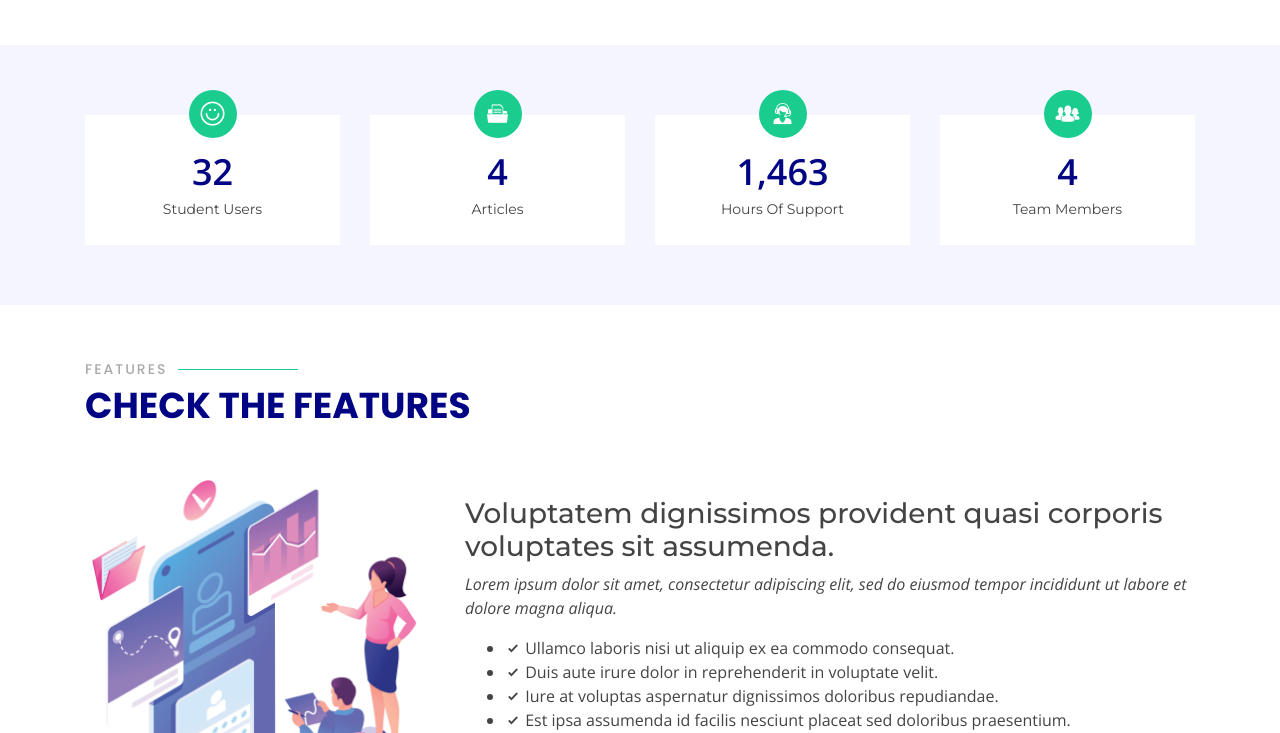
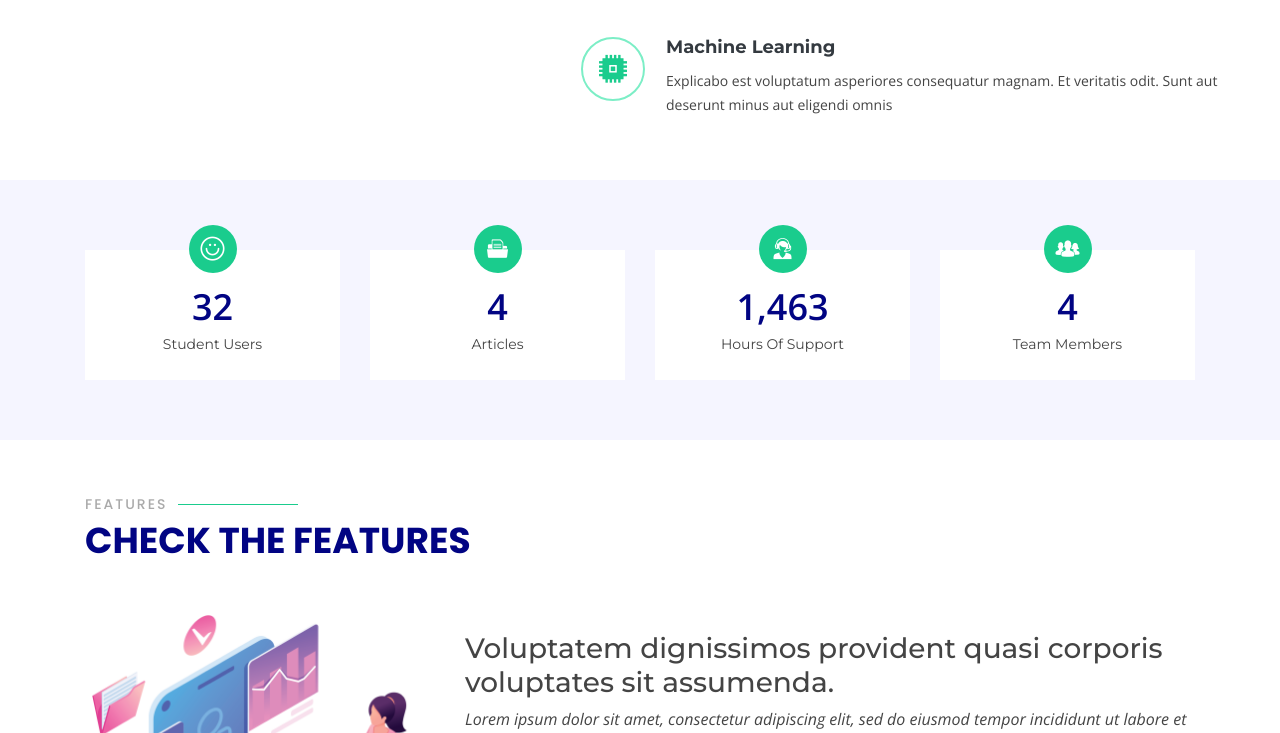
Before and after one commit to Mathisify/mathisifyland, a plain HTML site: page index.html in a window 1280 px wide. Shown: the part 1489-2222 px from the top of the page. Drawn offline with nearby package versions, Linux system fonts and the light colour scheme.

Commit message:
formatting

```diff
--- a/index.html
+++ b/index.html
@@ -173,6 +173,12 @@
             <div class="icon-box" data-aos="zoom-in" data-aos-delay="300">
               <div class="icon"><i class="icofont-file-python"></i></div>
               <h4 class="title"><a href="">Python</a></h4>
+              <p class="description">Explicabo est voluptatum asperiores consequatur magnam. Et veritatis odit. Sunt aut deserunt minus aut eligendi omnis</p>
+
+            </div>
+            <div class="icon-box" data-aos="zoom-in" data-aos-delay="300">
+              <div class="icon"><i class="icofont-micro-chip"></i></div>
+              <h4 class="title"><a href="">Machine Learning</a></h4>
               <p class="description">Explicabo est voluptatum asperiores consequatur magnam. Et veritatis odit. Sunt aut deserunt minus aut eligendi omnis</p>
             </div>
 
```
